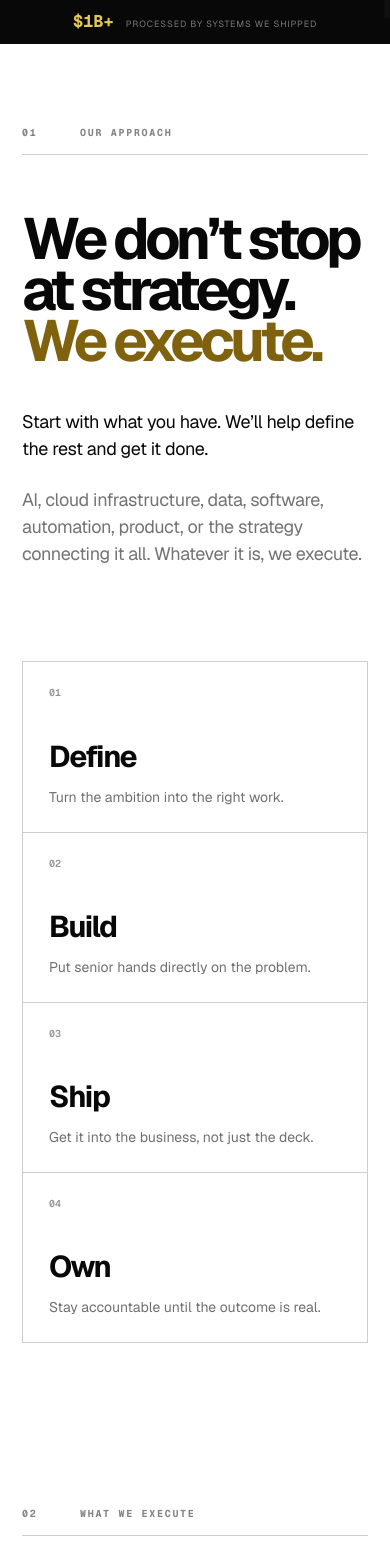
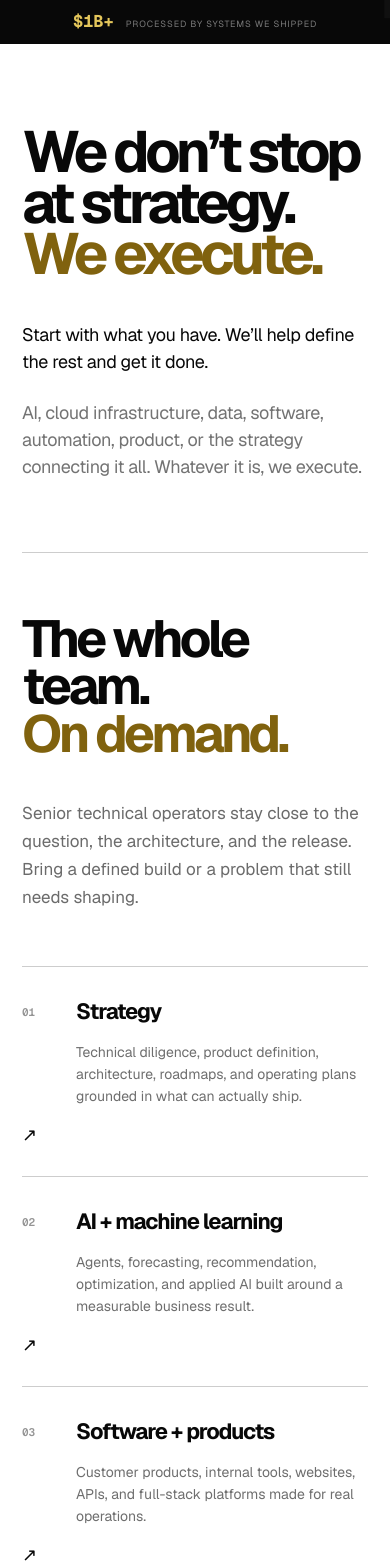
Before and after one commit to dSaulJameson/worksforreal-site, a Next.js app: page / in a window 390 px wide. Shown: the part 800-2368 px from the top of the page. Built offline with nearby package versions, Linux system fonts and the light colour scheme.

Commit message:
Streamline approach and team sections and add data room headline

```diff
--- a/app/globals.css
+++ b/app/globals.css
@@ -19,7 +19,7 @@ button, input, textarea { font: inherit; }
 ::selection { background: var(--gold); color: var(--ink); }
 
 .section-pad { padding: clamp(90px, 10vw, 154px) clamp(22px, 5vw, 76px); }
-.section-kicker { display: grid; grid-template-columns: 58px 1fr; padding-bottom: 15px; border-bottom: 1px solid var(--dark-line); color: rgba(8, 8, 8, .5); font: 650 10px var(--font-geist-mono); letter-spacing: .17em; text-transform: uppercase; }
+.section-kicker { padding-bottom: 15px; border-bottom: 1px solid var(--dark-line); color: rgba(8, 8, 8, .5); font: 650 10px var(--font-geist-mono); letter-spacing: .17em; text-transform: uppercase; }
 .section-kicker.light { border-color: var(--line); color: var(--gold-bright); }
 .section-heading-row { display: grid; grid-template-columns: minmax(0, 1.25fr) minmax(280px, .55fr); gap: 9vw; align-items: end; margin: 62px 0 80px; }
 .section-heading-row h2, .about-intro h2, .partners-head h3 { margin: 0; font-size: clamp(52px, 6.8vw, 104px); line-height: .91; letter-spacing: -.07em; font-weight: 650; }
@@ -44,7 +44,7 @@ button, input, textarea { font: inherit; }
 .site-menu[open] summary span:first-child { transform: translateY(4.5px) rotate(45deg); }
 .site-menu[open] summary span:last-child { transform: translateY(-4.5px) rotate(-45deg); }
 .site-menu nav { position: absolute; left: 0; top: 49px; width: min(330px, calc(100vw - 44px)); padding: 9px; border: 1px solid var(--line); background: var(--ink); box-shadow: 16px 18px 0 var(--paper-dim); }
-.site-menu nav a { display: grid; grid-template-columns: 38px 1fr; align-items: center; min-height: 49px; padding: 0 13px; border-bottom: 1px solid var(--line); font-size: 14px; }
+.site-menu nav a { display: flex; align-items: center; min-height: 49px; padding: 0 13px; border-bottom: 1px solid var(--line); font-size: 14px; }
 .site-menu nav a:last-child { border-bottom: 0; }
 .site-menu nav a:hover { background: var(--paper); color: var(--ink); }
 .site-menu nav span { color: rgba(255, 255, 255, .4); font: 9px var(--font-geist-mono); }
@@ -83,19 +83,11 @@ button, input, textarea { font: inherit; }
 
 /* Approach */
 .approach { background: var(--paper); color: var(--ink); }
-.approach-intro { display: grid; grid-template-columns: 1.2fr .58fr; gap: 9vw; align-items: end; padding: 72px 0 106px; }
+.approach-intro { display: grid; grid-template-columns: minmax(0, 1.2fr) minmax(0, .58fr); gap: 9vw; align-items: end; padding: 0 0 clamp(48px, 6vw, 88px); border-bottom: 1px solid var(--dark-line); }
 .approach-intro h2 { margin: 0; font-size: clamp(58px, 8vw, 124px); line-height: .88; letter-spacing: -.075em; font-weight: 660; }
 .approach-intro h2 em { color: var(--gold); font-style: normal; }
 .approach-copy p { margin: 0 0 24px; font-size: clamp(18px, 1.7vw, 24px); line-height: 1.5; letter-spacing: -.02em; }
 .approach-copy p:last-child { color: rgba(8, 8, 8, .57); }
-.execution-loop { display: grid; grid-template-columns: repeat(4, 1fr); border: 1px solid var(--dark-line); }
-.execution-loop > div { min-height: 235px; padding: 24px 26px; border-right: 1px solid var(--dark-line); display: flex; flex-direction: column; transition: background .2s, color .2s; }
-.execution-loop > div:last-child { border-right: 0; }
-.execution-loop > div:hover { background: var(--ink); color: var(--paper); }
-.execution-loop span { color: rgba(8, 8, 8, .44); font: 560 10px var(--font-geist-mono); }
-.execution-loop > div:hover span, .execution-loop > div:hover p { color: rgba(255, 255, 255, .55); }
-.execution-loop strong { margin-top: auto; font-size: 30px; letter-spacing: -.05em; }
-.execution-loop p { margin: 8px 0 0; color: rgba(8, 8, 8, .58); font-size: 14px; line-height: 1.5; }
 
 /* Partners */
 .partners { background: var(--ink); position: relative; overflow: hidden; }
@@ -241,9 +233,6 @@ footer > div { display: flex; gap: 18px; color: rgba(255, 255, 255, .65); font-s
 @media (max-width: 980px) {
   .section-heading-row, .approach-intro, .partners-head, .about-intro, .leverage-head, .contact-grid { grid-template-columns: 1fr; gap: 42px; }
   .section-heading-row { margin-bottom: 55px; }
-  .execution-loop { grid-template-columns: 1fr 1fr; }
-  .execution-loop > div:nth-child(2) { border-right: 0; }
-  .execution-loop > div:nth-child(n+3) { border-top: 1px solid var(--dark-line); }
   .partner-footer { grid-template-columns: 1fr 1fr; }
   .partner-footer > *:nth-child(2) { border-right: 0; }
   .partner-footer > *:nth-child(n+3) { border-top: 1px solid var(--line); }
@@ -274,10 +263,7 @@ footer > div { display: flex; gap: 18px; color: rgba(255, 255, 255, .65); font-s
   .logo-track { width: max-content; justify-content: flex-start; animation: logo-marquee 24s linear infinite; }
   .logo-set, .logo-set + .logo-set { width: max-content; display: flex; justify-content: flex-start; gap: 30px; padding-right: 30px; }
   .logo-set img { width: 86px; }
-  .approach-intro { padding: 58px 0 70px; }
-  .execution-loop { grid-template-columns: 1fr; }
-  .execution-loop > div, .execution-loop > div:nth-child(n+3) { min-height: 170px; border-right: 0; border-top: 1px solid var(--dark-line); }
-  .execution-loop > div:first-child { border-top: 0; }
+  .approach-intro { padding: 0 0 48px; }
   .partners-head { margin: 56px 0 64px; }
   .partner-promise { grid-template-columns: 1fr; gap: 14px; }
   .partner-grid { grid-template-columns: 1fr; margin-top: 70px; }
--- a/app/page.tsx
+++ b/app/page.tsx
@@ -3,7 +3,7 @@
 import type { FormEvent } from 'react';
 import { useEffect, useState } from 'react';
 
-const disciplines = ['AI', 'Cloud infrastructure', 'Data', 'Software', 'Automation', 'Strategy'];
+const disciplines = ['AI', 'Cloud infrastructure', 'Data room', 'Software', 'Automation', 'Strategy'];
 
 const clients = [
   ['Atlassian', '/clients/atlassian.svg'],
@@ -111,13 +111,13 @@ export default function Home() {
           <details className="site-menu">
             <summary aria-label="Open navigation"><span /><span /></summary>
             <nav aria-label="Primary navigation">
-              <a href="#approach"><span>01</span>Our approach</a>
-              <a href="#capabilities"><span>02</span>Capabilities</a>
-              <a href="#about"><span>03</span>The founders</a>
-              <a href="#work"><span>04</span>Proof</a>
-              <a href="#partners"><span>05</span>For strategists</a>
-              <a href="#leverage"><span>06</span>Retain a team</a>
-              <a href="#contact"><span>07</span>Start a project</a>
+              <a href="#approach">Our approach</a>
+              <a href="#capabilities">Capabilities</a>
+              <a href="#about">The founders</a>
+              <a href="#work">Proof</a>
+              <a href="#partners">For strategists</a>
+              <a href="#leverage">Retain a team</a>
+              <a href="#contact">Start a project</a>
             </nav>
           </details>
           <a className="brand-lockup brand-lockup-light" href="#top" aria-label="Execution Associates home">
@@ -158,7 +158,6 @@ export default function Home() {
       </section>
 
       <section className="approach section-pad" id="approach">
-        <div className="section-kicker"><span>01</span><span>Our approach</span></div>
         <div className="approach-intro">
           <h2>We don’t stop at strategy.<br /><em>We execute.</em></h2>
           <div className="approach-copy">
@@ -166,19 +165,10 @@ export default function Home() {
             <p>AI, cloud infrastructure, data, software, automation, product, or the strategy connecting it all. Whatever it is, we execute.</p>
           </div>
         </div>
-        <div className="execution-loop" aria-label="How we execute">
-          <div><span>01</span><strong>Define</strong><p>Turn the ambition into the right work.</p></div>
-          <div><span>02</span><strong>Build</strong><p>Put senior hands directly on the problem.</p></div>
-          <div><span>03</span><strong>Ship</strong><p>Get it into the business, not just the deck.</p></div>
-          <div><span>04</span><strong>Own</strong><p>Stay accountable until the outcome is real.</p></div>
-        </div>
-      </section>
-
-      <section className="capabilities section-pad" id="capabilities">
-        <div className="section-kicker"><span>02</span><span>What we execute</span></div>
+        <div className="capabilities" id="capabilities">
         <div className="section-heading-row">
           <h2>The whole team.<br /><em>On demand.</em></h2>
-          <p>Two senior technical founders stay close to the question, the architecture, and the release. Bring a defined build or a problem that still needs shaping.</p>
+          <p>Senior technical operators stay close to the question, the architecture, and the release. Bring a defined build or a problem that still needs shaping.</p>
         </div>
         <div className="capability-list">
           {capabilities.map(([number, title, copy]) => (
@@ -187,10 +177,11 @@ export default function Home() {
             </article>
           ))}
         </div>
+        </div>
       </section>
 
       <section className="about section-pad" id="about">
-        <div className="section-kicker light"><span>03</span><span>The founders</span></div>
+        <div className="section-kicker light"><span>The founders</span></div>
         <div className="about-intro">
           <h2>Software depth.<br />Machine-learning depth.<br /><em>One accountable team.</em></h2>
           <p>Execution Associates brings together two complementary builders. Stephan goes deepest on software and systems. Saul goes deepest on ML and data. Both can carry a hard technical problem from strategy through production.</p>
@@ -220,7 +211,7 @@ export default function Home() {
       </section>
 
       <section className="work section-pad" id="work">
-        <div className="section-kicker light"><span>04</span><span>Selected proof</span></div>
+        <div className="section-kicker light"><span>Selected proof</span></div>
         <div className="section-heading-row">
           <h2>Not proposed.<br /><em>Executed.</em></h2>
           <p>Representative work across machine learning, software products, operational systems, and secure AI.</p>
@@ -238,7 +229,6 @@ export default function Home() {
 
       <section className="partners section-pad" id="partners">
         <div className="partner-opening">
-          <div className="section-kicker light"><span>05</span></div>
           <h2><span>For strategists,</span><span>advisors + agencies.</span></h2>
         </div>
         <div className="partners-head">
@@ -267,7 +257,7 @@ export default function Home() {
       </section>
 
       <section className="leverage section-pad" id="leverage">
-        <div className="section-kicker leverage-kicker"><span>06</span><span>An alternative to one more hire</span></div>
+        <div className="section-kicker leverage-kicker"><span>An alternative to one more hire</span></div>
         <div className="leverage-head">
           <h2>Don&apos;t hire one role.<br /><em>Retain a team.</em></h2>
           <p>A single senior technical hire can cost a couple hundred thousand dollars a year once salary, recruiting, benefits, and overhead land. For less than half of that, you can put an entire bench of senior technical experience behind the work.</p>
@@ -290,7 +280,7 @@ export default function Home() {
       </section>
 
       <section className="contact section-pad" id="contact">
-        <div className="section-kicker light"><span>07</span><span>Put us on it</span></div>
+        <div className="section-kicker light"><span>Put us on it</span></div>
         <div className="contact-grid">
           <div className="contact-pitch">
             <h2>What needs<br />executing?</h2>
```
